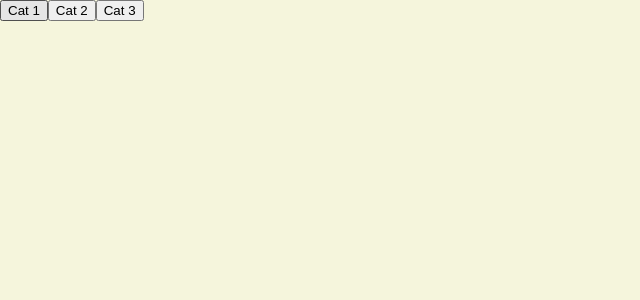
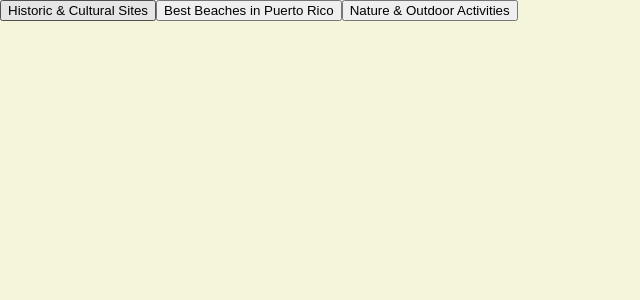
Before and after one commit to JustinLiuCodes/Project-3, a React (Vite) app: page / in a window 1280 px wide. Shown: the top 300 px of the page, without its empty margins (0-640 px from the left). Built offline with nearby package versions, Linux system fonts and the light colour scheme.

Commit message:
change Category Navigation to use data from App

```diff
--- a/src/App.jsx
+++ b/src/App.jsx
@@ -3,9 +3,15 @@ import CategoryNavigation from './components/CategoryNavigation'
 import './App.css'
 
 const App = () => {
+  const categories = [
+    'Historic & Cultural Sites',
+    'Best Beaches in Puerto Rico',
+    'Nature & Outdoor Activities'
+  ]
+
   return (
     <div>
-      <CategoryNavigation />
+      <CategoryNavigation categories={categories} />
     </div>
   )
 }
--- a/src/components/CategoryNavigation.jsx
+++ b/src/components/CategoryNavigation.jsx
@@ -1,11 +1,11 @@
 import CategoryNavigationButton from './CategoryNavigationButton'
 
-const CategoryNavigation = () => {
+const CategoryNavigation = ({ categories }) => {
   return (
     <nav>
-      <CategoryNavigationButton category="Cat 1" />
-      <CategoryNavigationButton category="Cat 2" />
-      <CategoryNavigationButton category="Cat 3" />
+      {categories.map((category) => (
+        <CategoryNavigationButton category={category} />
+      ))}
     </nav>
   )
 }
```
